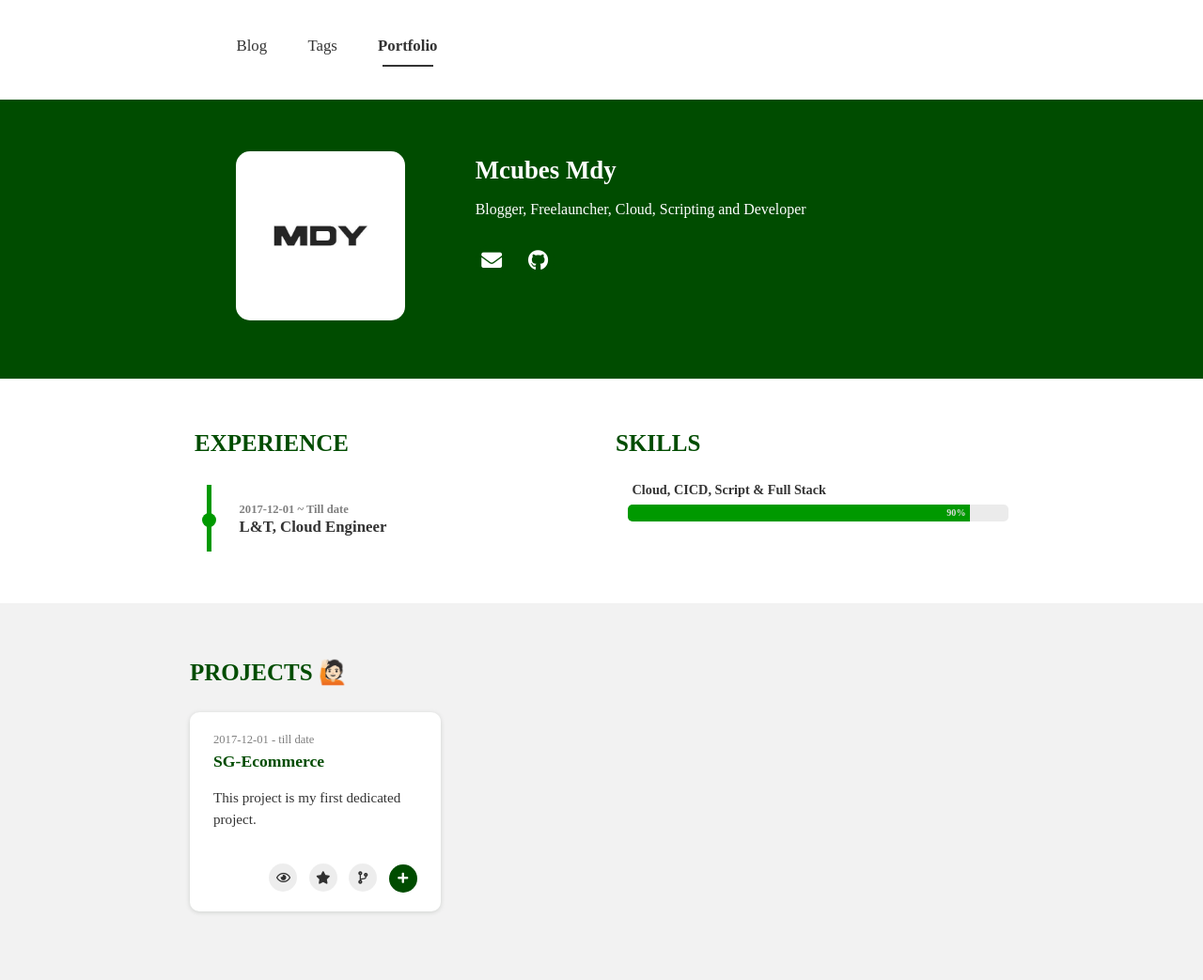
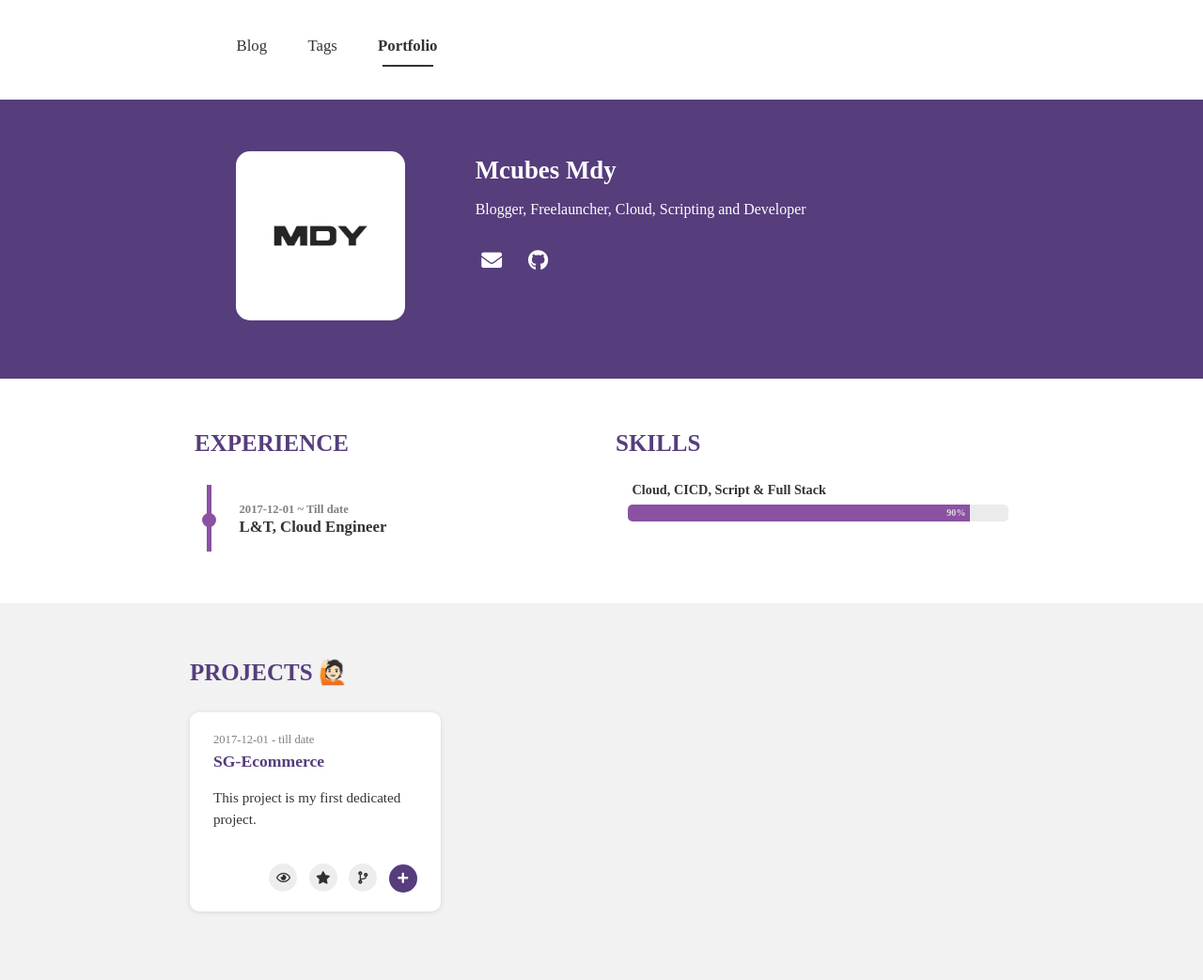
Before and after one commit to mcubescloud/site, a Jekyll site: the page built from portfolio.html, in a window 1280 px wide. Shown: the whole page at 94% size. Built offline with Jekyll 4.4.1, drawn with Linux system fonts in a browser that asks for light colours; nearby versions of some CDN libraries; some web fonts are replaced.

Commit message:
Update _variable.scss

```diff
--- a/_sass/base/_variable.scss
+++ b/_sass/base/_variable.scss
@@ -1,7 +1,7 @@
-$theme-color : #009900;
-$theme-bright : #00cc00;
-$theme-dark : #004c00;
-$theme-dark2 : #001900;
+$theme-color : #8b51a3;
+$theme-bright : #f7f4f9;
+$theme-dark : #563d7c;
+$theme-dark2 : #443063;
 $text : rgba(0,0,0,0.8);
 $text-gray : rgba(0,0,0,0.54);
 
```
